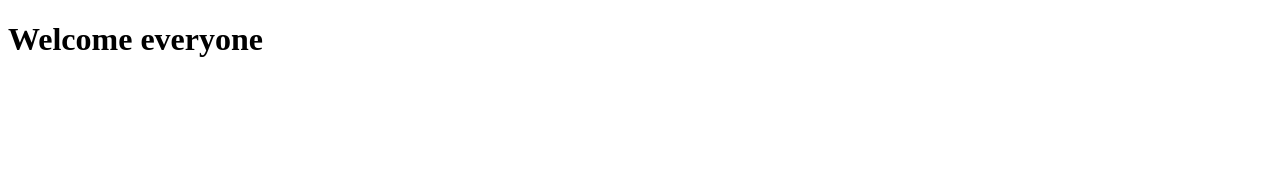
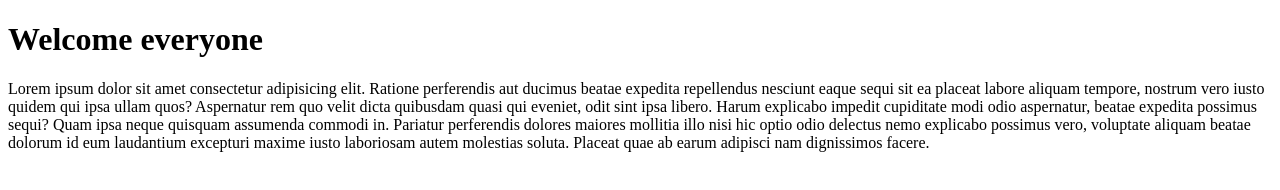
Before and after one commit to piyush99108287/my_sir_git_and_github, a plain HTML site: page index.html in a window 1280 px wide. Drawn offline with Linux system fonts and the light colour scheme.

Commit message:
updated code in index file

```diff
--- a/index.html
+++ b/index.html
@@ -7,5 +7,6 @@
 </head>
 <body>
     <h1>Welcome everyone</h1>
+    <p>Lorem ipsum dolor sit amet consectetur adipisicing elit. Ratione perferendis aut ducimus beatae expedita repellendus nesciunt eaque sequi sit ea placeat labore aliquam tempore, nostrum vero iusto quidem qui ipsa ullam quos? Aspernatur rem quo velit dicta quibusdam quasi qui eveniet, odit sint ipsa libero. Harum explicabo impedit cupiditate modi odio aspernatur, beatae expedita possimus sequi? Quam ipsa neque quisquam assumenda commodi in. Pariatur perferendis dolores maiores mollitia illo nisi hic optio odio delectus nemo explicabo possimus vero, voluptate aliquam beatae dolorum id eum laudantium excepturi maxime iusto laboriosam autem molestias soluta. Placeat quae ab earum adipisci nam dignissimos facere.</p>
 </body>
 </html>
```
